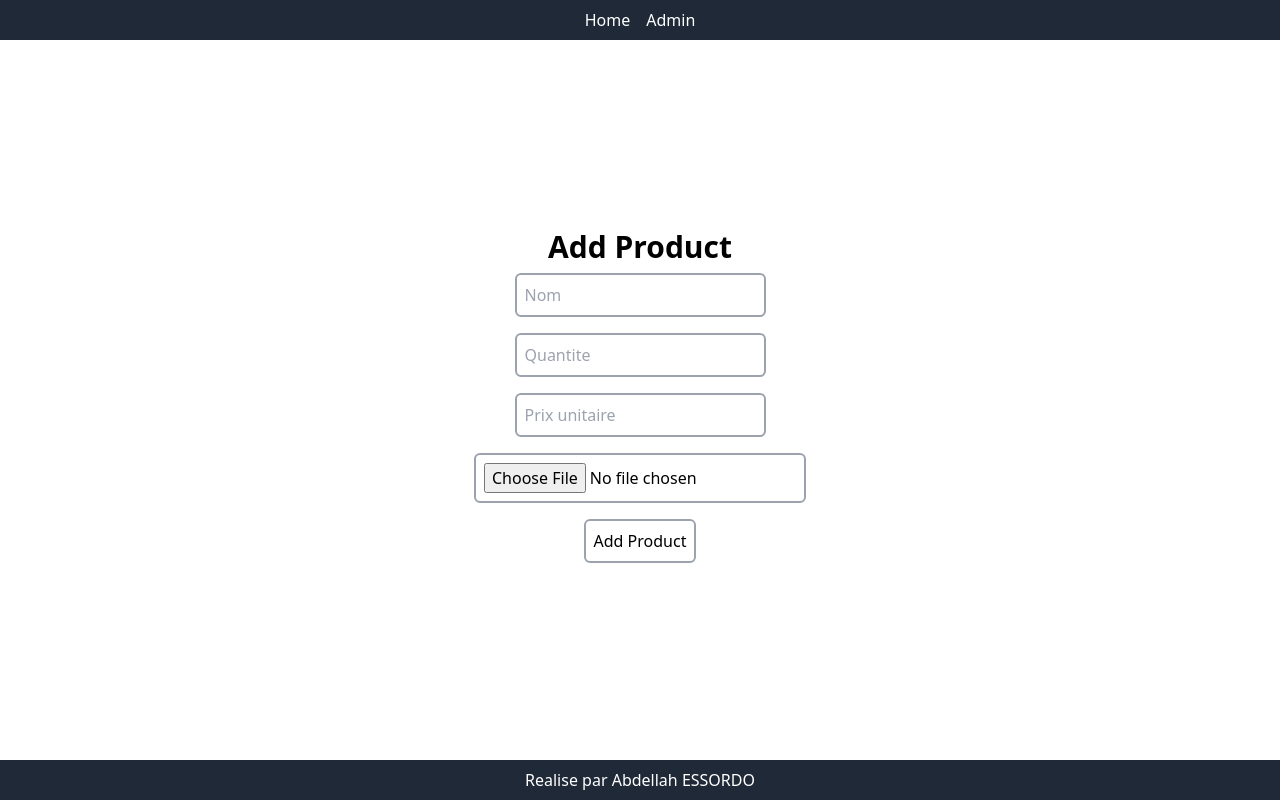
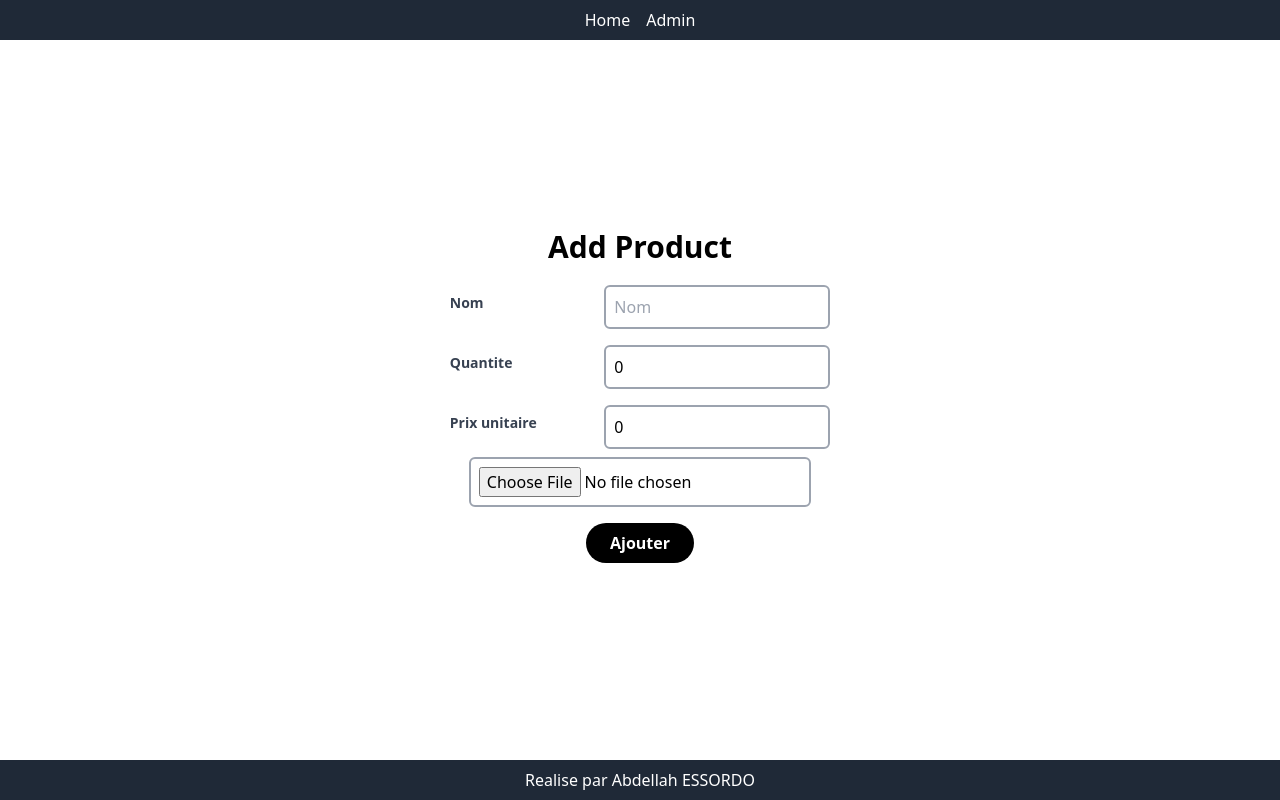
Before and after one commit to abdoessordo/demo_crud_app, a React (Vite) app in the folder client/: page /admin/add in a window 1280 px wide. Built offline with nearby package versions, Linux system fonts and the light colour scheme.

Commit message:
finished all crud operations

```diff
--- a/client/src/Components/Card/Card.tsx
+++ b/client/src/Components/Card/Card.tsx
@@ -1,13 +1,14 @@
 import { Link } from "react-router-dom";
-import { cardProps } from "../../utils/interfaces";
+import { Product } from "../../utils/interfaces";
 
 export default function Card({
-  id,
-  title,
-  description,
-  price,
-  image,
-}: cardProps) {
+  product: { id, nom, prix_unitaire, img },
+  hover,
+}: {
+  product: Product;
+  hover?: boolean;
+}) {
+  if (hover)
     return (
       <Link to={`/product/${id}`}>
         <div
@@ -15,14 +16,42 @@ export default function Card({
       hover:shadow-lg transition duration-300 ease-in-out transform hover:scale-105"
         >
           <div className="text-center">
-          <img src={image} alt="product" />
+            <img
+              src={`http://localhost:8000/api/${img}`}
+              alt="product"
+              className="w-80 h-80 object-cover"
+            />
           </div>
           <div className="text-center">
-          <h2 className="text-lg font-bold">{title}</h2>
-          <p className="text-sm">{description}</p>
-          <p className="text-sm font-bold">${price}</p>
+            <h2 className="text-lg font-bold">{nom}</h2>
+            <p className="text-sm">
+              Lorem ipsum, dolor sit amet consectetur adipisicing elit.
+            </p>
+            <p className="text-sm font-bold">${prix_unitaire}</p>
           </div>
         </div>
       </Link>
     );
+
+  return (
+    <div
+      className="bg-gray-200 p-4 flex flex-col items-center
+       transition duration-300 ease-in-out transform "
+    >
+      <div className="text-center">
+        <img
+          src={`http://localhost:8000/api/${img}`}
+          alt="product"
+          className="w-80 h-80 object-cover"
+        />
+      </div>
+      <div className="text-center">
+        <h2 className="text-lg font-bold">{nom}</h2>
+        <p className="text-sm">
+          Lorem ipsum, dolor sit amet consectetur adipisicing elit.
+        </p>
+        <p className="text-sm font-bold">${prix_unitaire}</p>
+      </div>
+    </div>
+  );
 }
--- /dev/null
+++ b/client/src/Components/ProductForm/ProductForm.tsx
@@ -0,0 +1,174 @@
+import React, { useEffect, useState } from "react";
+import { apiRoutes } from "../../utils/apiRoutes";
+import axios from "axios";
+import { FormType, Product } from "../../utils/interfaces";
+
+export default function ProductForm({
+  setIsLoading,
+  formType,
+  product,
+}: {
+  setIsLoading: React.Dispatch<React.SetStateAction<boolean>>;
+  formType: FormType;
+  product?: Product;
+}) {
+  const [name, setName] = useState("");
+  const [quantity, setQuantity] = useState(0);
+  const [price, setPrice] = useState(0);
+  const [image, setImage] = useState("");
+
+  useEffect(() => {
+    if (product) {
+      setName(product.nom);
+      setQuantity(product.quantite);
+      setPrice(product.prix_unitaire);
+    }
+  }, [product]);
+
+  const handleFileChange = (e: any) => {
+    console.log(e.target.files[0]);
+    setImage(e.target.files[0]);
+  };
+
+  const handlesubmit = async (e: any) => {
+    e.preventDefault();
+    setIsLoading(true);
+
+    const fd = new FormData();
+    fd.append("image", image);
+
+    console.log(fd);
+
+    const config = {
+      method: "post",
+      url: apiRoutes.uploadImage,
+      data: fd,
+    };
+
+    try {
+      const res = await axios(config);
+      // sending second request to add product containing the image url
+
+      let urlType;
+      let method;
+
+      if (formType === FormType.Add) {
+        urlType = apiRoutes.addProduct;
+        method = "post";
+      } else if (formType === FormType.Edit && product) {
+        urlType = apiRoutes.updateProduct(product?.id);
+        method = "put";
+      }
+
+      const config2 = {
+        method: method,
+        url: urlType,
+        data: {
+          nom: name,
+          quantite: Number(quantity),
+          prix_unitaire: Number(price),
+          img_path: res.data.path,
+        },
+      };
+
+      const res2 = await axios(config2);
+      console.log(res2);
+
+      // redirect to admin page if success
+      window.location.href = "/admin";
+    } catch (error) {
+      console.log(error);
+    }
+  };
+
+  return (
+    <form className="flex flex-col items-center justify-center px-3">
+      <div className="grid grid-cols-3 gap-4 gap-x-2 items-center justify-center auto-cols-max flex items-center">
+        <label
+          className="text-gray-700 text-sm font-bold mb-2 col-span-1
+        "
+        >
+          Nom
+        </label>
+
+        <CInput
+          type="text"
+          placeholder="Nom"
+          onChange={setName}
+          value={formType === FormType.Edit ? product?.nom : name}
+        />
+
+        {/*
+      if formType is edit, we need to add labels to the inputs
+       */}
+        <label className="text-gray-700 text-sm font-bold mb-2 col-span-1">
+          Quantite
+        </label>
+
+        <CInput
+          type="number"
+          placeholder="Quantite"
+          onChange={setQuantity}
+          value={formType === FormType.Edit ? product?.quantite : quantity}
+        />
+        <label className="text-gray-700 text-sm font-bold mb-2 col-span-1">
+          Prix unitaire
+        </label>
+        <CInput
+          type="number"
+          placeholder="Prix unitaire"
+          onChange={setPrice}
+          value={formType === FormType.Edit ? product?.prix_unitaire : price}
+        />
+      </div>
+
+      <CInput type="file" placeholder="Image" onChange={handleFileChange} />
+
+      <button
+        className="bg-black hover:bg-slate-700 text-white font-bold py-2 px-6 rounded-3xl m-2"
+        type="submit"
+        onClick={handlesubmit}
+      >
+        {formType === FormType.Add && "Ajouter"}
+        {formType === FormType.Edit && "Modifier"}
+      </button>
+    </form>
+  );
+}
+
+function CInput({
+  type,
+  placeholder,
+  onChange,
+  value,
+}: {
+  type: string;
+  placeholder: string;
+  onChange: any;
+  value?: any;
+}) {
+  if (type === "file")
+    return (
+      <input
+        className="border-2 border-gray-400 rounded-md p-2 m-2 w-[90%]"
+        type="file"
+        name="myImage"
+        accept="image/png, image/gif, image/jpeg"
+        onChange={onChange}
+      />
+    );
+
+  return (
+    // if label is passed, render a label
+    <div className="col-span-2 flex justify-end items-center">
+      <input
+        className="border-2 border-gray-400 rounded-md p-2 m-0 w-[90%]
+        "
+        type={type}
+        placeholder={placeholder}
+        onChange={(e) => onChange(e.target.value)}
+        defaultValue={value}
+      />
+    </div>
+  );
+}
--- a/client/src/Components/SearchBar/Searchbar.tsx
+++ b/client/src/Components/SearchBar/Searchbar.tsx
@@ -24,7 +24,7 @@ export default function Searchbar({ setProducts }: SearchbarProps) {
   };
 
   return (
-    <div className="flex justify-end px-4">
+    <div className="flex justify-end px-4 md:justify-center">
       <input
         type="text"
         placeholder="Search"
--- a/client/src/Pages/AddProduct/AddProductPage.tsx
+++ b/client/src/Pages/AddProduct/AddProductPage.tsx
@@ -1,113 +1,20 @@
 import { useState } from "react";
-import { apiRoutes } from "../../utils/apiRoutes";
-import axios from "axios";
 import LoadingAnimation from "../../Components/LoadingAnimation/LoadingAnimation";
+import ProductForm from "../../Components/ProductForm/ProductForm";
+import { FormType } from "../../utils/interfaces";
 
 export default function AddProductPage() {
-  const [name, setName] = useState("");
-  const [quantity, setQuantity] = useState(0);
-  const [description, setDescription] = useState("");
-  const [price, setPrice] = useState(0);
-  const [image, setImage] = useState("");
-
   const [isLoading, setIsLoading] = useState(false);
-
-  const handleFileChange = (e: any) => {
-    console.log(e.target.files[0]);
-    setImage(e.target.files[0]);
-  };
-
-  const handlesubmit = async (e: any) => {
-    e.preventDefault();
-    setIsLoading(true);
-
-    console.log(name, description, price, image);
-
-    const fd = new FormData();
-    fd.append("image", image);
-
-    console.log(fd);
-
-    const config = {
-      method: "post",
-      url: apiRoutes.uploadImage,
-      data: fd,
-    };
-
-    try {
-      const res = await axios(config);
-      // sending second request to add product containing the image url
-      const config2 = {
-        method: "post",
-        url: apiRoutes.addProduct,
-        data: {
-          nom: name,
-          quantite: Number(quantity),
-          prix_unitaire: Number(price),
-          img_path: res.data.path,
-        },
-      };
-      const res2 = await axios(config2);
-      console.log(res2);
-
-      // redirect to admin page if success
-      window.location.href = "/admin";
-    } catch (error) {
-      console.log(error);
-    }
-  };
 
   return (
     // Form to add a product
     <div className="flex flex-col items-center justify-center">
-      <h1 className="text-3xl font-bold">Add Product</h1>
+      <h1 className="text-3xl font-bold mb-5">Add Product</h1>
       {isLoading ? (
         <LoadingAnimation />
       ) : (
-        <form className="flex flex-col items-center justify-center">
-          <CInput type="text" placeholder="Nom" onChange={setName} />
-
-          <CInput type="number" placeholder="Quantite" onChange={setQuantity} />
-
-          <CInput
-            type="number"
-            placeholder="Prix unitaire"
-            onChange={setPrice}
-          />
-
-          <CInput type="file" placeholder="Image" onChange={handleFileChange} />
-
-          <button
-            className="border-2 border-gray-400 rounded-md p-2 m-2"
-            type="submit"
-            onClick={handlesubmit}
-          >
-            Add Product
-          </button>
-        </form>
+          <ProductForm setIsLoading={setIsLoading} formType={FormType.Add} />
       )}
     </div>
   );
 }
-
-function CInput({ type, placeholder, onChange }: any) {
-  if (type === "file")
-    return (
-      <input
-        className="border-2 border-gray-400 rounded-md p-2 m-2"
-        type="file"
-        name="myImage"
-        accept="image/png, image/gif, image/jpeg"
-        onChange={onChange}
-      />
-    );
-
-  return (
-    <input
-      className="border-2 border-gray-400 rounded-md p-2 m-2"
-      type={type}
-      placeholder={placeholder}
-      onChange={(e) => onChange(e.target.value)}
-    />
-  );
-}
--- /dev/null
+++ b/client/src/Pages/ModifyProductPage/ModifyProductPage.tsx
@@ -0,0 +1,53 @@
+import { useEffect, useState } from "react";
+import ProductForm from "../../Components/ProductForm/ProductForm";
+import { useParams } from "react-router-dom";
+import { FormType, Product } from "../../utils/interfaces";
+import { apiRoutes } from "../../utils/apiRoutes";
+import Card from "../../Components/Card/Card";
+import LoadingAnimation from "../../Components/LoadingAnimation/LoadingAnimation";
+
+export default function ModifyProductPage() {
+  // get id from url
+  const { id } = useParams<{ id: string }>();
+
+  const [isLoading, setIsLoading] = useState(false);
+  const [product, setProduct] = useState<Product>();
+
+  useEffect(() => {
+    const getProduct = async () => {
+      setIsLoading(true);
+
+      const res = await fetch(apiRoutes.getProductById(Number(id)));
+      const data = await res.json();
+
+      setProduct(data);
+      setIsLoading(false);
+    };
+
+    getProduct();
+  }, []);
+
+  return (
+    <div
+      className="
+    mx-5 p-4 flex flex col justify-center
+    "
+    >
+      {isLoading ? (
+        <LoadingAnimation />
+      ) : (
+        <div className="flex flex-col gap-6 md:gap-0 justify-between items-center bg-gray-100 p-8">
+          <h1 className="text-2xl font-bold pb-5">Modifier un produit</h1>
+          {/* Form */}
+          <ProductForm
+            setIsLoading={setIsLoading}
+            formType={FormType.Edit}
+            product={product}
+          />
+          {/* Display product Card */}
+          <div className="w-80 mt-5">{product && <Card product={product} />}</div>
+        </div>
+      )}
+    </div>
+  );
+}
--- a/client/src/utils/apiRoutes.tsx
+++ b/client/src/utils/apiRoutes.tsx
@@ -10,4 +10,5 @@ export const apiRoutes = {
   updateProduct: (id: number) => `${baseURL}/produit/update/${id}`,
   deleteProduct: (id: number) => `${baseURL}/produit/delete/${id}`,
   uploadImage: `${baseURL}/product/upload`,
+  getStaticImage: (path: string) => `${baseURL}/${path}`,
 };
```
Also changed, not shown: client/src/App.tsx (+6 -1 lines), client/src/Components/Cardsgrid/Cardsgrid.tsx (+1 -7 lines), client/src/Components/DataTable/Datatable.tsx (+8 -5 lines), client/src/utils/interfaces.tsx (+10 -6 lines), 7 other files (tests, documents, lock files or other folders). Lines whose indentation alone changed are shown as unchanged.
